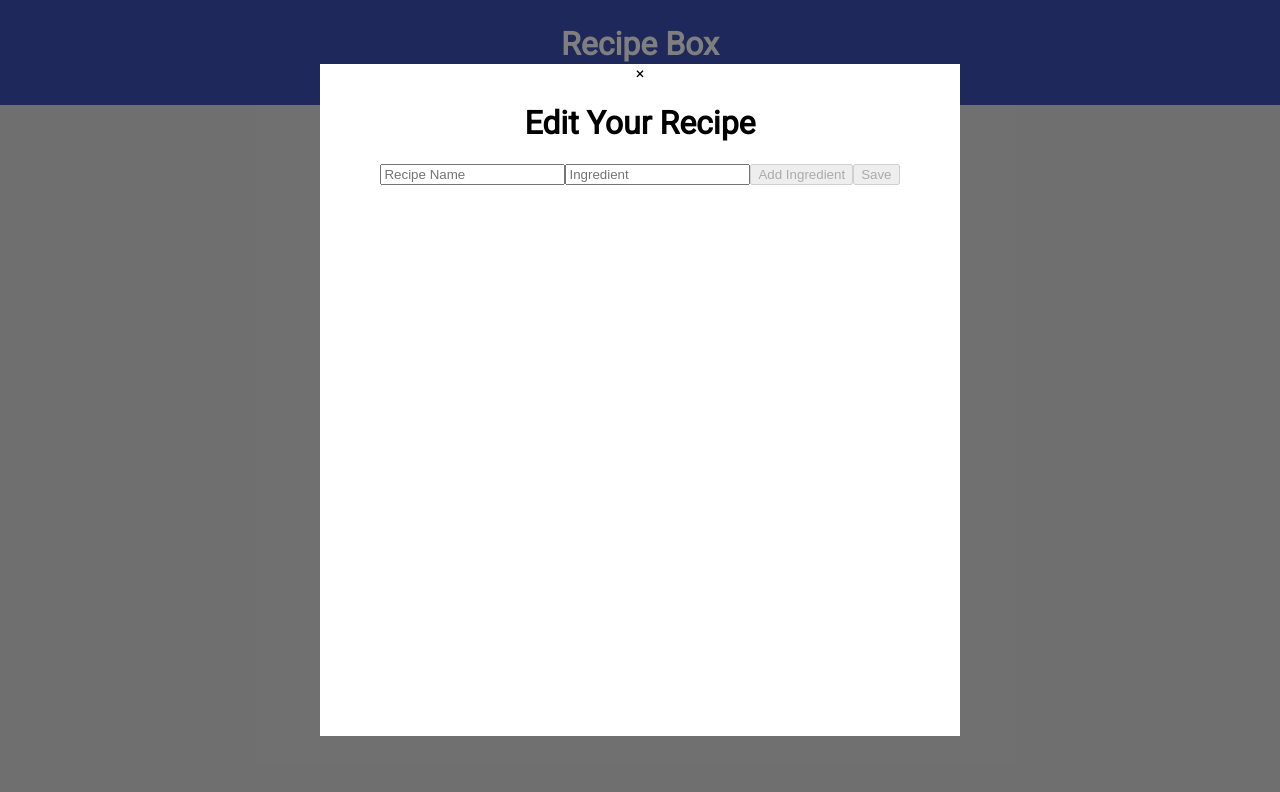
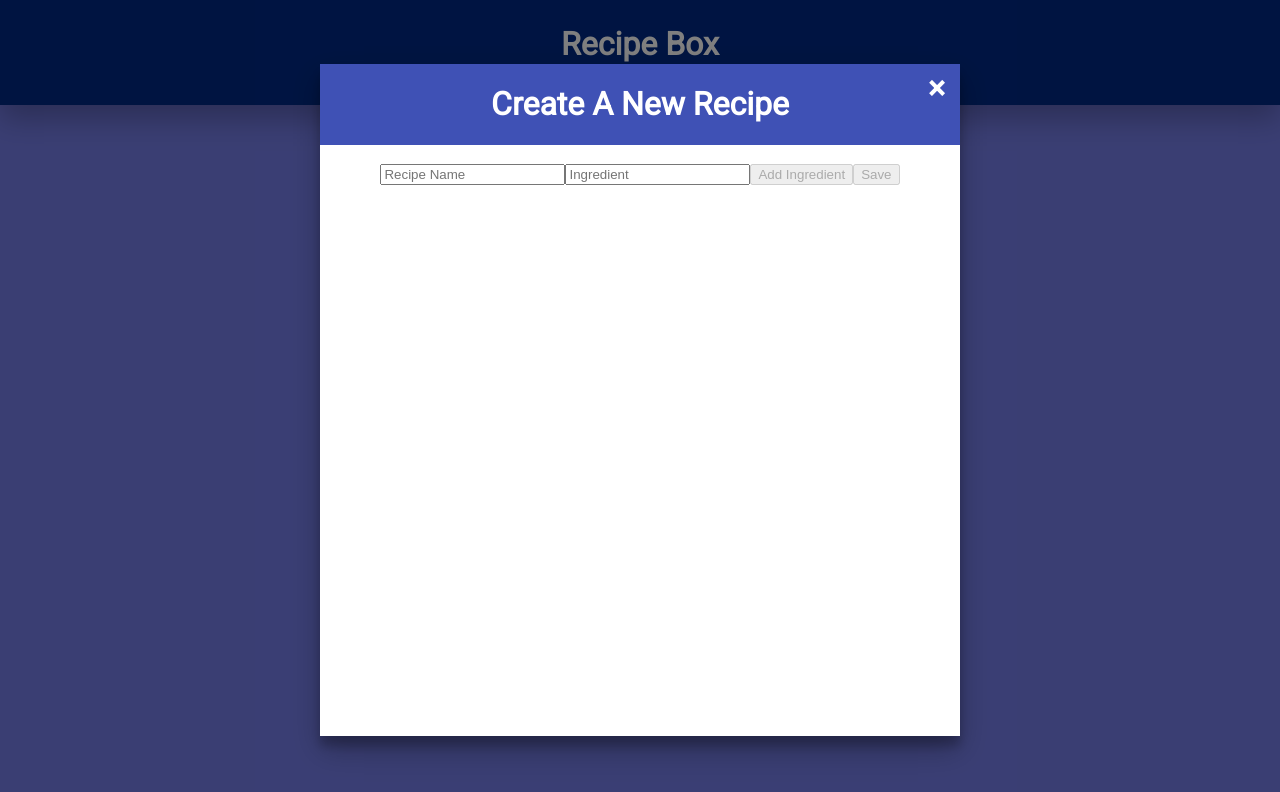
Before and after one commit to shoemakerdr/recipe-box, a React (Create React App) app: page /new in a window 1280 px wide. Shown: the top 792 px of the page. Built offline with nearby package versions, Linux system fonts and the light colour scheme.

Commit message:
Added styling.

```diff
--- a/src/App.css
+++ b/src/App.css
@@ -3,8 +3,9 @@
 }
 
 .App-header {
-  background-color: #3f51b5;
+  background-color: #002984;
   padding: 4px;
   padding-bottom: 20px;
   color: white;
+  box-shadow: 0 14px 28px rgba(0,0,0,0.25);
 }
--- a/src/EditCard.js
+++ b/src/EditCard.js
@@ -26,8 +26,9 @@ class EditCard extends Component {
     render () {
         const { name, id, ingredients } = this.state.recipe
         return (
-            <form className='EditCard' onSubmit={this.handleSubmit}>
-                <h1>Edit Your Recipe</h1>
+            <div className='EditCard'>
+                <header><h1>Edit Your Recipe</h1></header>
+                <form className='card-content' onSubmit={this.handleSubmit}>
                     <input
                         className='input'
                         placeholder='Recipe Name'
@@ -71,6 +72,7 @@ class EditCard extends Component {
                         value="Submit" />
                     {this.redirectToRecipe(id)}
                 </form>
+            </div>
         )
     }
 }
--- a/src/NewCard.js
+++ b/src/NewCard.js
@@ -24,8 +24,9 @@ class EditCard extends Component {
 
     render () {
         return (
-            <form className='EditCard' onSubmit={this.handleSubmit}>
-                <h1>Edit Your Recipe</h1>
+            <div className='EditCard'>
+                <header><h1>Create A New Recipe</h1></header>
+                <form className='card-content' onSubmit={this.handleSubmit}>
                     <input
                         className='input'
                         placeholder='Recipe Name'
@@ -61,6 +62,7 @@ class EditCard extends Component {
                         value="Save" />
                     {this.redirectToRecipe()}
                 </form>
+            </div>
         )
     }
 }
--- a/src/RecipeCard.js
+++ b/src/RecipeCard.js
@@ -24,13 +24,15 @@ class RecipeCard extends Component {
     render () {
         return (
             <div className='RecipeCard'>
-                <h2>Recipe ID #{this.state.recipe.id}, {this.state.recipe.name}</h2>
-                <ul>
+                <header>
+                    <h1>{this.state.recipe.name}</h1>
+                </header>
+                <ul className='card-content'>
                     {this.state.recipe.ingredients.map((ingredient, i) =>
                         <li key={i}>{ingredient}</li>
                     )}
                 </ul>
-                <Link to={`/edit/${this.id}`}><div style={styles.button}><h2>Edit</h2></div></Link>
+                <Link className='flex-center' to={`/edit/${this.id}`}><div className='button'><h2>Edit</h2></div></Link>
             </div>
         )
     }
--- a/src/RecipeList.js
+++ b/src/RecipeList.js
@@ -7,12 +7,6 @@ const styles = {
         flexDirection: 'column',
         justifyContent: 'center',
         alignItems: 'center',
-    },
-    recipe: {
-        backgroundColor: '#757de8',
-        margin: '16px 64px',
-        padding: '4px 60px',
-        color: 'white',
     },
     create: {
         display: 'flex',
@@ -30,7 +24,7 @@ const RecipeList = props => {
     return (
         <div style={styles.list}>
             <Link to='/new'>
-                <div style={styles.create}>
+                <div className='button create-button'>
                     <h1>+</h1>
                 </div>
             </Link>
@@ -39,7 +33,7 @@ const RecipeList = props => {
                     {props.recipes.map(recipe => {
                         return (
                             <Link key={recipe.id} to={`/recipes/${recipe.id}`}>
-                                <div style={styles.recipe}>
+                                <div className='list-item'>
                                     <h2>{recipe.name}</h2>
                                 </div>
                             </Link>
--- a/src/index.css
+++ b/src/index.css
@@ -1,15 +1,23 @@
 @import url('https://fonts.googleapis.com/css?family=Roboto');
 
 body {
-  margin: 0;
-  padding: 0;
-  font-family: 'Roboto', sans-serif;
-  background-color: #e0e0e0;
+    margin: 0;
+    padding: 0;
+    font-family: 'Roboto', sans-serif;
+    background-color: #757de8;
 }
 
 a {
     text-decoration: none;
     color: black;
+}
+
+header {
+    position: absolute;
+    top: 0px;
+    width: 100%;
+    background-color: #3f51b5;
+    color: #FFF;
 }
 
 .modal-wrapper {
@@ -24,7 +32,83 @@ a {
 }
 
 .modal-card {
+    position: relative;
     background-color: #FFF;
     width: 50%;
     margin: 64px 0;
+    box-shadow: 0 14px 28px rgba(0,0,0,0.25),
+        0 10px 10px rgba(0,0,0,0.22);
 }
+
+.modal-x {
+    position: absolute;
+    padding: 0 10px;
+    border-radius: 100%;
+    margin: 0;
+    z-index: 1000;
+    color: white;
+    top: 5px;
+    right: 5px;
+    font-size: 32px;
+    font-weight: bold;
+    cursor: pointer;
+    transition: color 0.2s cubic-bezier(.25,.8,.25,1);
+}
+
+.modal-x:hover {
+    padding: 0 10px;
+    margin: 0;
+    top: 2px;
+    right: 4px;
+    font-size: 36px;
+    color: #f44336;
+}
+
+.card-content {
+    margin-top: 100px;
+}
+
+.list-item {
+    margin: 16px 0px;
+    padding: 4px 64px;
+    color: #FFF;
+    box-shadow: 0 1px 3px rgba(0,0,0,0.12),
+        0 1px 2px rgba(0,0,0,0.24);
+    background-color: #3f51b5;
+    transition: all 0.3s cubic-bezier(.25,.8,.25,1);
+}
+
+.list-item:hover {
+    box-shadow: 0 14px 28px rgba(0,0,0,0.25),
+        0 10px 10px rgba(0,0,0,0.22);
+}
+
+.button {
+    display: flex;
+    justify-content: center;
+    align-items: center;
+    width: 100px;
+    height: 48px;
+    background-color: #ffeb3b;
+    box-shadow: 0 1px 3px rgba(0,0,0,0.12),
+        0 1px 2px rgba(0,0,0,0.24);
+    transition: all 0.3s cubic-bezier(.25,.8,.25,1);
+}
+
+.button:hover {
+    box-shadow: 0 14px 28px rgba(0,0,0,0.25),
+        0 10px 10px rgba(0,0,0,0.22);
+}
+
+.create-button {
+    width: 64px;
+    height: 64px;
+    margin-top: -32px;
+    border-radius: 100%;
+}
+
+.flex-center {
+    display: flex;
+    justify-content: center;
+    align-items: center;
+}
```
Lines whose indentation alone changed are shown as unchanged.
